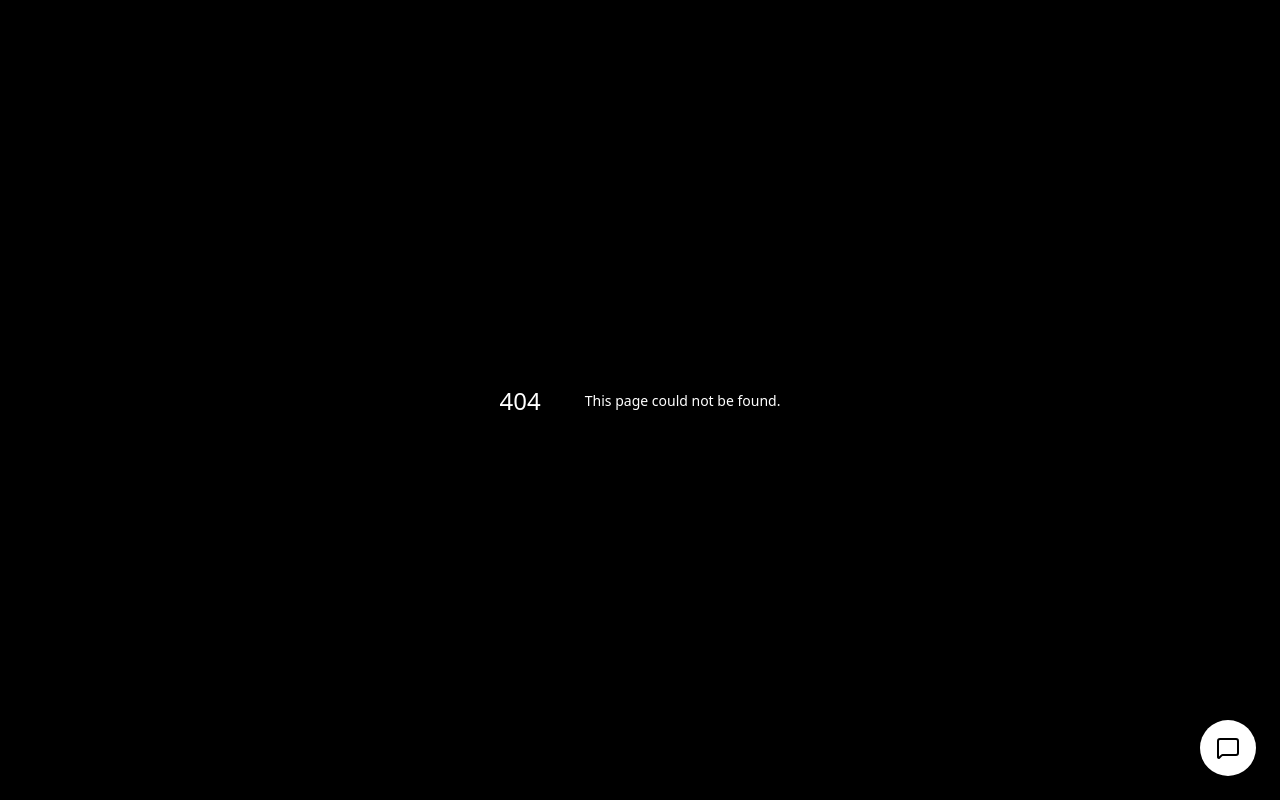
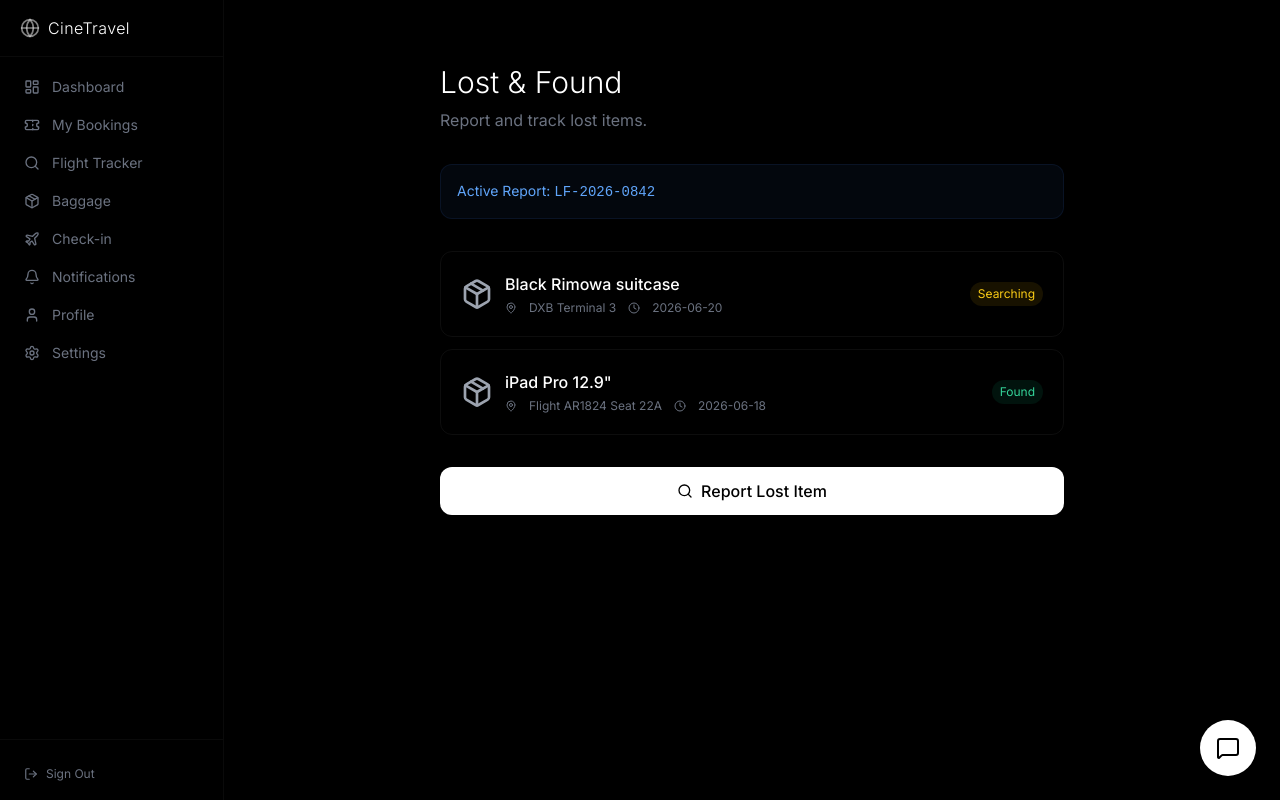
Before and after one commit to Dialo-clouds/CINE-TRAVEL, a Next.js app: page /customer/lost-found in a window 1280 px wide. Before the commit this address had no page. Built offline with nearby package versions, Linux system fonts and the light colour scheme.

Commit message:
26: Lost & found tracker + accessibility mode

```diff
--- /dev/null
+++ b/src/app/customer/accessibility/page.tsx
@@ -0,0 +1,38 @@
+"use client";
+
+import { useState } from "react";
+import { motion } from "framer-motion";
+import { Eye, Ear, Accessibility, Check } from "lucide-react";
+
+const options = [
+  { id: "screen-reader", icon: Eye, label: "Screen Reader", desc: "Optimized for screen readers" },
+  { id: "high-contrast", icon: Accessibility, label: "High Contrast", desc: "Enhanced color contrast" },
+  { id: "large-text", icon: Eye, label: "Large Text", desc: "Increased font sizes" },
+  { id: "hearing", icon: Ear, label: "Hearing Impaired", desc: "Visual alerts & captions" },
+];
+
+export default function AccessibilityPage() {
+  const [enabled, setEnabled] = useState<string[]>([]);
+
+  const toggle = (id: string) => setEnabled(prev => prev.includes(id) ? prev.filter(x => x !== id) : [...prev, id]);
+
+  return (
+    <div className="min-h-screen bg-black text-white">
+      <div className="max-w-2xl mx-auto px-6 py-16">
+        <motion.div initial={{ opacity: 0, y: 20 }} animate={{ opacity: 1, y: 0 }}>
+          <Accessibility className="w-12 h-12 text-blue-400 mx-auto mb-6" />
+          <h1 className="text-3xl font-light text-center mb-8">Accessibility Mode</h1>
+          <div className="space-y-3">
+            {options.map(opt => (
+              <button key={opt.id} onClick={() => toggle(opt.id)} className={`w-full p-5 rounded-xl border text-left flex items-center gap-4 transition-all ${enabled.includes(opt.id) ? "border-blue-500/50 bg-blue-500/5" : "border-white/5 hover:border-white/10"}`}>
+                <opt.icon className="w-6 h-6 text-blue-400" />
+                <div className="flex-1"><h3 className="font-medium">{opt.label}</h3><p className="text-xs text-gray-500">{opt.desc}</p></div>
+                {enabled.includes(opt.id) && <Check className="w-5 h-5 text-blue-400" />}
+              </button>
+            ))}
+          </div>
+        </motion.div>
+      </div>
+    </div>
+  );
+}
--- /dev/null
+++ b/src/app/customer/lost-found/page.tsx
@@ -0,0 +1,46 @@
+"use client";
+
+import { useState } from "react";
+import { motion } from "framer-motion";
+import { Search, Package, MapPin, Clock, Check } from "lucide-react";
+
+const items = [
+  { id: 1, item: "Black Rimowa suitcase", location: "DXB Terminal 3", date: "2026-06-20", status: "Searching" },
+  { id: 2, item: "iPad Pro 12.9\"", location: "Flight AR1824 Seat 22A", date: "2026-06-18", status: "Found" },
+];
+
+export default function LostFoundPage() {
+  const [reportId] = useState("LF-2026-0842");
+
+  return (
+    <div className="min-h-screen bg-black text-white">
+      <div className="max-w-2xl mx-auto px-6 py-16">
+        <motion.div initial={{ opacity: 0, y: 20 }} animate={{ opacity: 1, y: 0 }}>
+          <h1 className="text-3xl font-light mb-2">Lost & Found</h1>
+          <p className="text-gray-500 mb-8">Report and track lost items.</p>
+
+          <div className="p-4 rounded-xl bg-blue-500/5 border border-blue-500/10 mb-8">
+            <p className="text-sm text-blue-400">Active Report: <span className="font-mono">{reportId}</span></p>
+          </div>
+
+          <div className="space-y-3 mb-8">
+            {items.map(item => (
+              <div key={item.id} className="p-5 rounded-xl border border-white/5 flex items-center justify-between">
+                <div className="flex items-center gap-3">
+                  <Package className="w-8 h-8 text-gray-400" />
+                  <div>
+                    <p className="font-medium">{item.item}</p>
+                    <div className="flex items-center gap-3 text-xs text-gray-500 mt-1"><MapPin className="w-3 h-3" />{item.location} <Clock className="w-3 h-3" />{item.date}</div>
+                  </div>
+                </div>
+                <span className={`text-xs px-2 py-1 rounded-full ${item.status === "Found" ? "bg-emerald-500/10 text-emerald-400" : "bg-yellow-500/10 text-yellow-400"}`}>{item.status}</span>
+              </div>
+            ))}
+          </div>
+
+          <button className="w-full h-12 rounded-xl bg-white text-black font-medium hover:bg-gray-200 flex items-center justify-center gap-2"><Search className="w-4 h-4" /> Report Lost Item</button>
+        </motion.div>
+      </div>
+    </div>
+  );
+}
```
